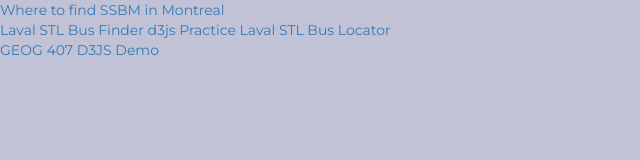
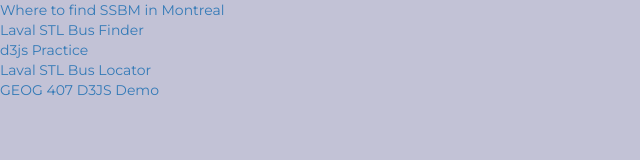
Before and after one commit to Ellio-tan/Ellio-tan.github.io, a plain HTML site: page index.html in a window 1280 px wide. Shown: the whole page, without its empty margins (0-640 px from the left). Drawn offline with nearby package versions, Linux system fonts and the light colour scheme.

Commit message:
Line fixes

```diff
--- a/index.html
+++ b/index.html
@@ -12,8 +12,8 @@
 	<p>
 		<a href='./melee_map/index.html'>Where to find SSBM in Montreal</a><br/>
 
-		<a href='./stl_app/index.html'> Laval STL Bus Finder</a>
-    <a href='./D3Practice/d3js_circlestack.html'> d3js Practice </a>
+		<a href='./stl_app/index.html'> Laval STL Bus Finder</a><br/>
+    <a href='./D3Practice/d3js_circlestack.html'> d3js Practice </a><br/>
 
 		<a href='./stl_app/index.html'> Laval STL Bus Locator</a><br/>
     <a href='./geog407_d3js/index.html'> GEOG 407 D3JS Demo </a>
```
